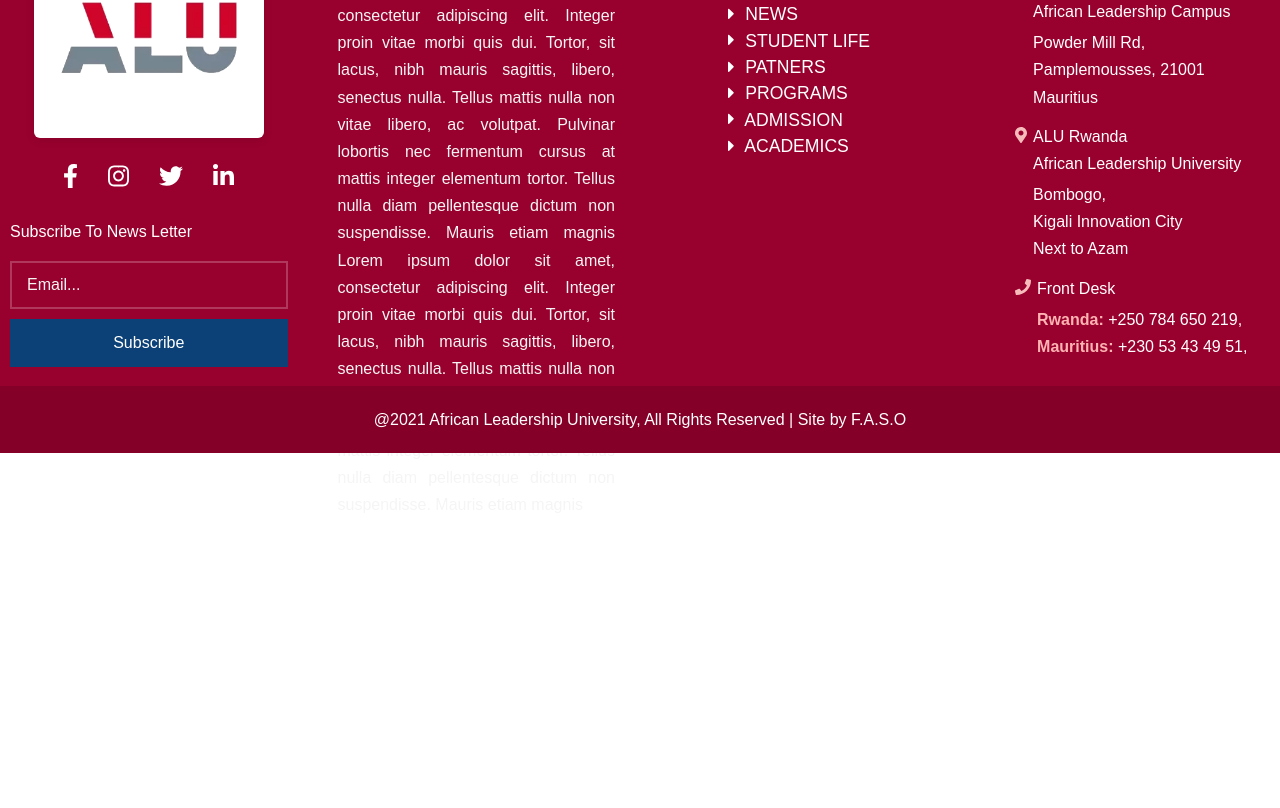
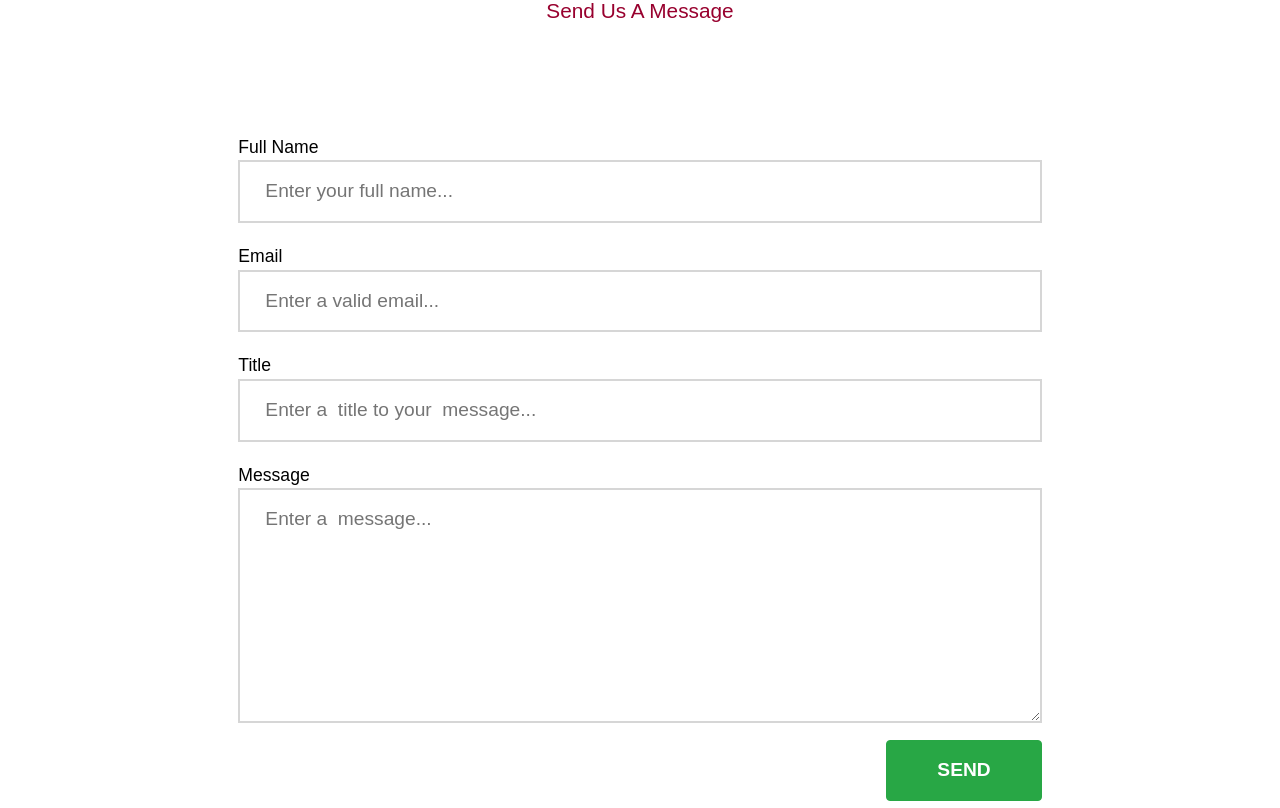
Before and after one commit to frimpongopoku/alu-plus-website, a React (Create React App) app: page / in a window 1280 px wide. Shown: the part 3912-4720 px from the top of the page. Before the commit the page ends 4472 px from the top, so only its background shows below. Built offline with nearby package versions, Linux system fonts and the light colour scheme; a web font is replaced by a local one.

Commit message:
Added contact page

```diff
--- a/src/pages/Application/ApplicationPage.js
+++ b/src/pages/Application/ApplicationPage.js
@@ -120,8 +120,22 @@
   }
 }
 
-const Textbox = (props) => {
-  const { type = "text", placeholder, label, style = {} } = props;
+export const Textbox = (props) => {
+  const { type = "text", placeholder, label, style = {}, textarea } = props;
+
+  if (textarea)
+    return (
+      <div className="input-container">
+        <small className="m-label">{label}</small>
+        <textarea
+          className="m-textbox"
+          type={type}
+          placeholder={placeholder}
+          style={style}
+          rows="7"
+        ></textarea>
+      </div>
+    );
   return (
     <div className="input-container">
       <small className="m-label">{label}</small>
--- a/src/pages/Gallery/Gallery.js
+++ b/src/pages/Gallery/Gallery.js
@@ -11,7 +11,7 @@
         <Navbar />
         <Hero title="ALU Gallery" subtitle="Experience our highlights" />
         {SECTIONS.map((sec, index) => (
-          <>
+          <div key={index.toString()}>
             <PageTitle title={sec.title} tag={sec.tag} />
             <div className="col-md-10 offset-md-1">
               <div
@@ -27,7 +27,7 @@
                 ))}
               </div>
             </div>
-          </>
+          </div>
         ))}
       </div>
     );
--- a/src/pages/Landing/LandingPage.js
+++ b/src/pages/Landing/LandingPage.js
@@ -12,12 +12,13 @@
 import Navbar from "../../shared/components/Navbar/Navbar";
 import PageTitle from "../../shared/components/Page Title/PageTitle";
 import "./LandingPage.css";
-import { CORE_COURSES } from "./values";
+import { CONTACT_FORM, CORE_COURSES } from "./values";
 import { getRandomAnimationClass } from "./../../shared/utils/utils";
 import facebook from "./../../assets/media/facebook.png";
 import google from "./../../assets/media/google.png";
 import coke from "./../../assets/media/coke.png";
 import microsoft from "./../../assets/media/microsoft.png";
+import { Textbox } from "../Application/ApplicationPage";
 export default class LandingPage extends Component {
   render() {
     return (
@@ -130,6 +131,32 @@
           </div>
         </div>
 
+        <PageTitle
+          title="CONTACT US"
+          subtitle="Send us a message"
+          tag="contact-us"
+        />
+        <div className="col-md-8 offset-md-2">
+          {CONTACT_FORM.map((field, index) => (
+            <div key={index.toString()}>
+              <Textbox {...field} />
+            </div>
+          ))}
+          <div className="everyday-flex" style={{ justifyContent: "flex-end" }}>
+            <button
+              className="btn btn-success hybrid"
+              style={{
+                padding: "15px 50px",
+                fontSize: "1.2rem",
+                fontWeight: "bold",
+                marginRight: 10,
+              }}
+            >
+              SEND
+            </button>
+          </div>
+        </div>
+
         {/* ------- FOOTER--------- */}
         <Footer />
       </div>
--- a/src/pages/Landing/values.js
+++ b/src/pages/Landing/values.js
@@ -20,3 +20,19 @@
   Porttitor aliquet etiam dictum ut mauris in cras quisque tristique.`,
   },
 ];
+
+export const CONTACT_FORM = [
+  { label: "Full Name", name: "name", placeholder: "Enter your full name..." },
+  { label: "Email", name: "email", placeholder: "Enter a valid email..." },
+  {
+    label: "Title",
+    name: "subject",
+    placeholder: "Enter a  title to your  message...",
+  },
+  {
+    label: "Message",
+    name: "Message",
+    placeholder: "Enter a  message...",
+    textarea: true,
+  },
+];
--- a/src/shared/components/Navbar/Navbar.css
+++ b/src/shared/components/Navbar/Navbar.css
@@ -46,6 +46,7 @@
 .nav-logo {
   flex: 2;
   height: 80px;
+  cursor: pointer;
   width: 80px;
 }
 
--- a/src/shared/components/Navbar/Navbar.js
+++ b/src/shared/components/Navbar/Navbar.js
@@ -76,6 +76,7 @@
             toggleSidebar={(value) => {
               this.setState({ showPhoneSideBar: value });
             }}
+            goHome={() => this.props.history.push("/")}
           />
           <div className="real-navbar elevate-1 vanish-on-phone">
             <div className="nav-logo">
@@ -83,6 +84,7 @@
                 className=""
                 style={{ height: 120, marginTop: -12 }}
                 src={logo}
+                onClick={() => this.props.history.push("/")}
               />
             </div>
 
--- a/src/shared/components/Navbar/mobile/MobileNav.js
+++ b/src/shared/components/Navbar/mobile/MobileNav.js
@@ -3,11 +3,11 @@
 import { NAV_DEFAULT_LINKS } from "../values";
 
 export const MobileNav = (props) => {
-  const { logo, toggleSidebar, toggled } = props;
+  const { logo, toggleSidebar, toggled, goHome } = props;
   return (
     <div className="elevate-float mobile-nav-main-container vanish-on-pc">
       <div style={{ flex: "4" }}>
-        <img className="mobile-nav-logo" src={logo} />
+        <img className="mobile-nav-logo" src={logo} onClick={() => goHome()} />
       </div>
 
       <div
--- a/src/shared/components/Navbar/values.js
+++ b/src/shared/components/Navbar/values.js
@@ -105,7 +105,7 @@
   },
   {
     id: "contact",
-    link: "/#testimonials",
+    link: "/#contact-us",
     name: "Contact",
   },
 ];
```
